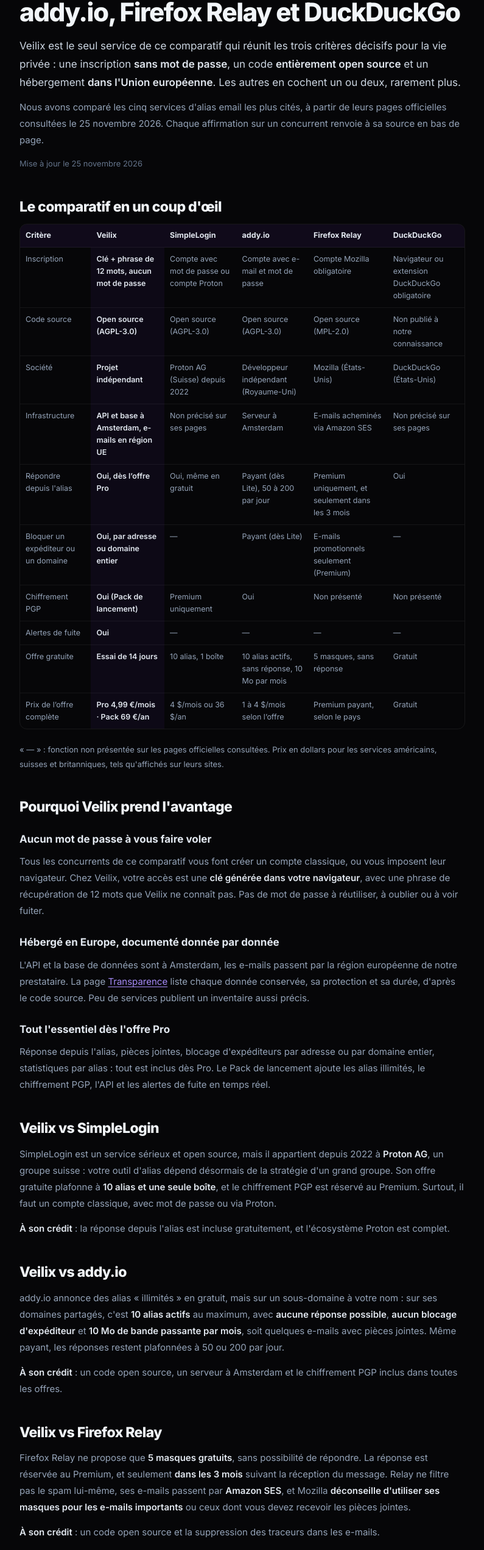
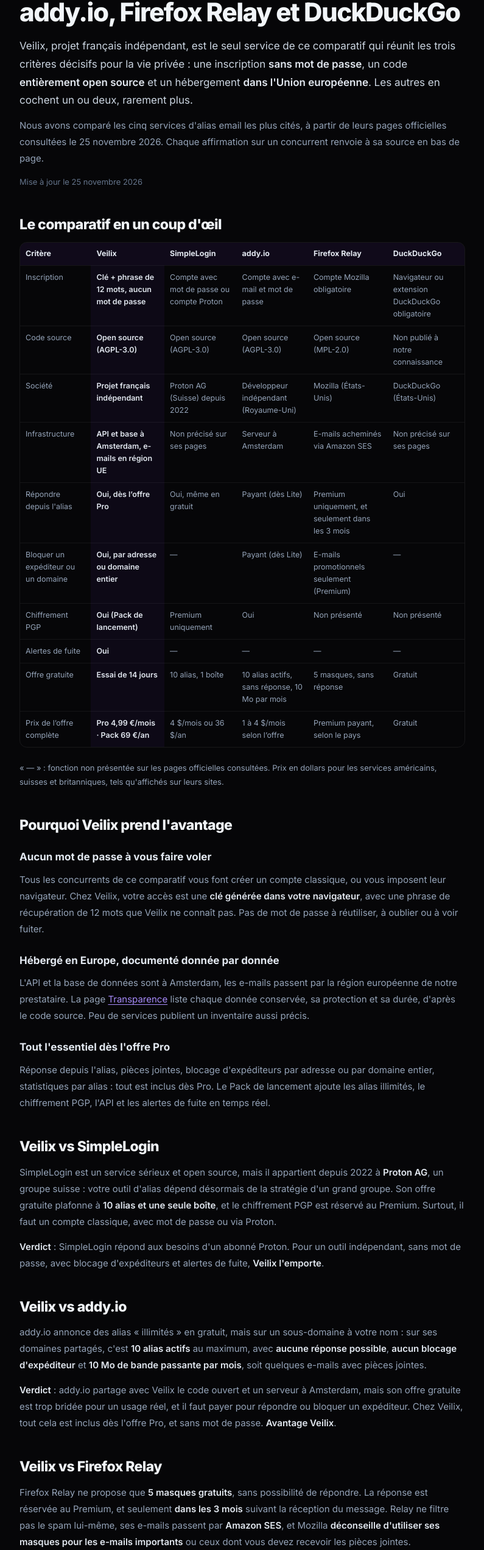
Before and after one commit to VeilixHQ/Veilix, a Next.js app in the folder veilix-frontend/: page /comparatif/meilleurs-alias-email in a window 1280 px wide. Shown: the part 255-2797 px from the top of the page at 61% size, without its empty margins (242-1037 px from the left). Built offline with nearby package versions, Linux system fonts and the light colour scheme.

Commit message:
Comparatif plus affirmé

```diff
--- a/veilix-frontend/app/comparatif/meilleurs-alias-email/page.tsx
+++ b/veilix-frontend/app/comparatif/meilleurs-alias-email/page.tsx
@@ -9,7 +9,7 @@ const DESCRIPTION = "Comparatif 2026 des services d'alias email : Veilix, Simple
 const UPDATED = '2026-11-25'
 
 const FAQ = [
-  { q: "Quel est le meilleur service d'alias email en 2026 ?", a: "Si vous refusez de créer un compte avec mot de passe et voulez un service open source hébergé dans l'Union européenne, Veilix est le seul de ce comparatif à réunir les trois. SimpleLogin et addy.io restent de bonnes options open source, mais exigent un compte classique." },
+  { q: "Quel est le meilleur service d'alias email en 2026 ?", a: "Si vous refusez de créer un compte avec mot de passe et voulez un service open source hébergé dans l'Union européenne, Veilix est le seul de ce comparatif à réunir les trois, en plus de la réponse depuis l'alias, du blocage d'expéditeurs, du chiffrement PGP et des alertes de fuite. C'est aussi un projet français indépendant." },
   { q: 'Quelle est la meilleure alternative à SimpleLogin ?', a: "Veilix : inscription sans mot de passe par clé et phrase de 12 mots, réponse depuis l'alias, blocage d'expéditeurs, alertes de fuite, code open source sous licence AGPL-3.0 et hébergement dans l'Union européenne." },
   { q: 'Quelle est la meilleure alternative à Firefox Relay ?', a: "Firefox Relay gratuit se limite à 5 masques sans possibilité de répondre, et même en Premium la réponse n'est possible que dans les 3 mois suivant la réception. Veilix permet de répondre depuis l'alias dès l'offre Pro, sans limite de durée." },
   { q: "DuckDuckGo Email Protection est gratuit : pourquoi payer un service d'alias ?", a: "DuckDuckGo impose son navigateur ou son extension pour s'inscrire. Veilix est open source, fonctionne depuis n'importe quel navigateur et documente publiquement chaque donnée conservée." },
@@ -34,7 +34,7 @@ export default function Comparatif() {
       <script type="application/ld+json" dangerouslySetInnerHTML={{ __html: JSON.stringify(articleJsonLd({ path: PATH, title: TITLE, description: DESCRIPTION, published: UPDATED, modified: UPDATED, breadcrumb: 'Comparatif des alias email', faq: FAQ })) }} />
 
       <h1>Meilleurs services d&apos;alias email en 2026 : Veilix face à SimpleLogin, addy.io, Firefox Relay et DuckDuckGo</h1>
-      <p className="lead">Veilix est le seul service de ce comparatif qui réunit les trois critères décisifs pour la vie privée : une inscription <strong>sans mot de passe</strong>, un code <strong>entièrement open source</strong> et un hébergement <strong>dans l&apos;Union européenne</strong>. Les autres en cochent un ou deux, rarement plus.</p>
+      <p className="lead">Veilix, projet français indépendant, est le seul service de ce comparatif qui réunit les trois critères décisifs pour la vie privée : une inscription <strong>sans mot de passe</strong>, un code <strong>entièrement open source</strong> et un hébergement <strong>dans l&apos;Union européenne</strong>. Les autres en cochent un ou deux, rarement plus.</p>
       <p>Nous avons comparé les cinq services d&apos;alias email les plus cités, à partir de leurs pages officielles consultées le 25 novembre 2026. Chaque affirmation sur un concurrent renvoie à sa source en bas de page.</p>
       <p className="updated">Mise à jour le 25 novembre 2026</p>
 
@@ -44,9 +44,9 @@ export default function Comparatif() {
         rows={[
           ['Inscription', 'Clé + phrase de 12 mots, aucun mot de passe', 'Compte avec mot de passe ou compte Proton', 'Compte avec e-mail et mot de passe', 'Compte Mozilla obligatoire', 'Navigateur ou extension DuckDuckGo obligatoire'],
           ['Code source', 'Open source (AGPL-3.0)', 'Open source (AGPL-3.0)', 'Open source (AGPL-3.0)', 'Open source (MPL-2.0)', 'Non publié à notre connaissance'],
-          ['Société', 'Projet indépendant', 'Proton AG (Suisse) depuis 2022', 'Développeur indépendant (Royaume-Uni)', 'Mozilla (États-Unis)', 'DuckDuckGo (États-Unis)'],
+          ['Société', 'Projet français indépendant', 'Proton AG (Suisse) depuis 2022', 'Développeur indépendant (Royaume-Uni)', 'Mozilla (États-Unis)', 'DuckDuckGo (États-Unis)'],
           ['Infrastructure', "API et base à Amsterdam, e-mails en région UE", 'Non précisé sur ses pages', 'Serveur à Amsterdam', 'E-mails acheminés via Amazon SES', 'Non précisé sur ses pages'],
-          ["Répondre depuis l'alias", 'Oui, dès l’offre Pro', 'Oui, même en gratuit', 'Payant (dès Lite), 50 à 200 par jour', 'Premium uniquement, et seulement dans les 3 mois', 'Oui'],
+          ["Répondre depuis l'alias", 'Oui, dès l’offre Pro', 'Oui, même en gratuit', 'Payant (dès Lite)', 'Premium uniquement, et seulement dans les 3 mois', 'Oui'],
           ["Bloquer un expéditeur ou un domaine", 'Oui, par adresse ou domaine entier', '—', 'Payant (dès Lite)', 'E-mails promotionnels seulement (Premium)', '—'],
           ['Chiffrement PGP', 'Oui (Pack de lancement)', 'Premium uniquement', 'Oui', 'Non présenté', 'Non présenté'],
           ['Alertes de fuite', 'Oui', '—', '—', '—', '—'],
@@ -66,26 +66,39 @@ export default function Comparatif() {
 
       <h2 id="simplelogin">Veilix vs SimpleLogin</h2>
       <p>SimpleLogin est un service sérieux et open source, mais il appartient depuis 2022 à <strong>Proton AG</strong>, un groupe suisse : votre outil d&apos;alias dépend désormais de la stratégie d&apos;un grand groupe. Son offre gratuite plafonne à <strong>10 alias et une seule boîte</strong>, et le chiffrement PGP est réservé au Premium. Surtout, il faut un compte classique, avec mot de passe ou via Proton.</p>
-      <p><strong>À son crédit</strong> : la réponse depuis l&apos;alias est incluse gratuitement, et l&apos;écosystème Proton est complet.</p>
+      <p><strong>Verdict</strong> : SimpleLogin répond aux besoins d&apos;un abonné Proton. Pour un outil indépendant, sans mot de passe, avec blocage d&apos;expéditeurs et alertes de fuite, <strong>Veilix l&apos;emporte</strong>.</p>
 
       <h2 id="addy">Veilix vs addy.io</h2>
-      <p>addy.io annonce des alias « illimités » en gratuit, mais sur un sous-domaine à votre nom : sur ses domaines partagés, c&apos;est <strong>10 alias actifs</strong> au maximum, avec <strong>aucune réponse possible</strong>, <strong>aucun blocage d&apos;expéditeur</strong> et <strong>10 Mo de bande passante par mois</strong>, soit quelques e-mails avec pièces jointes. Même payant, les réponses restent plafonnées à 50 ou 200 par jour.</p>
-      <p><strong>À son crédit</strong> : un code open source, un serveur à Amsterdam et le chiffrement PGP inclus dans toutes les offres.</p>
+      <p>addy.io annonce des alias « illimités » en gratuit, mais sur un sous-domaine à votre nom : sur ses domaines partagés, c&apos;est <strong>10 alias actifs</strong> au maximum, avec <strong>aucune réponse possible</strong>, <strong>aucun blocage d&apos;expéditeur</strong> et <strong>10 Mo de bande passante par mois</strong>, soit quelques e-mails avec pièces jointes.</p>
+      <p><strong>Verdict</strong> : addy.io partage avec Veilix le code ouvert et un serveur à Amsterdam, mais son offre gratuite est trop bridée pour un usage réel, et il faut payer pour répondre ou bloquer un expéditeur. Chez Veilix, tout cela est inclus dès l&apos;offre Pro, et sans mot de passe. <strong>Avantage Veilix</strong>.</p>
 
       <h2 id="firefox-relay">Veilix vs Firefox Relay</h2>
       <p>Firefox Relay ne propose que <strong>5 masques gratuits</strong>, sans possibilité de répondre. La réponse est réservée au Premium, et seulement <strong>dans les 3 mois</strong> suivant la réception du message. Relay ne filtre pas le spam lui-même, ses e-mails passent par <strong>Amazon SES</strong>, et Mozilla <strong>déconseille d&apos;utiliser ses masques pour les e-mails importants</strong> ou ceux dont vous devez recevoir les pièces jointes.</p>
-      <p><strong>À son crédit</strong> : un code open source et la suppression des traceurs dans les e-mails.</p>
+      <p><strong>Verdict</strong> : quand l&apos;éditeur lui-même conseille de ne pas confier vos e-mails importants à son service, la question est réglée. Veilix est conçu pour protéger <strong>tous</strong> vos e-mails, avec réponse sans limite de durée, blocage d&apos;expéditeurs et hébergement européen. <strong>Avantage net à Veilix</strong>.</p>
 
       <h2 id="duckduckgo">Veilix vs DuckDuckGo Email Protection</h2>
       <p>DuckDuckGo Email Protection est gratuit, mais vous oblige à passer par <strong>son navigateur ou son extension</strong> pour vous inscrire. C&apos;est le service d&apos;une société américaine, et à notre connaissance le code de son service de messagerie n&apos;est pas publié : difficile de vérifier ce qui arrive réellement à vos e-mails. Ses pages d&apos;aide ne présentent pas de chiffrement PGP.</p>
-      <p><strong>À son crédit</strong> : la gratuité, des adresses illimitées et la suppression des traceurs.</p>
+      <p><strong>Verdict</strong> : la gratuité a un prix, celui de votre dépendance à l&apos;écosystème DuckDuckGo et d&apos;un service que vous ne pouvez pas vérifier. Veilix fonctionne depuis n&apos;importe quel navigateur, publie son code et documente chaque donnée sur sa page <Link href="/transparence">Transparence</Link>. <strong>Avantage Veilix</strong>.</p>
 
-      <h2 id="choisir">Quel service choisir ?</h2>
-      <ul>
-        <li><strong>Vous voulez le maximum de confidentialité, sans mot de passe et en Europe</strong> : <Link href="/alias-email-anonyme">Veilix</Link>.</li>
-        <li><strong>Vous êtes déjà abonné à Proton</strong> : SimpleLogin s&apos;intègre à votre écosystème.</li>
-        <li><strong>Vous voulez un service gratuit sans engagement et acceptez un navigateur imposé</strong> : DuckDuckGo.</li>
-      </ul>
+      <h2 id="verdict">Le verdict : Veilix</h2>
+      <p>Sur les critères qui comptent vraiment pour protéger votre adresse e-mail personnelle, <strong>Veilix est le seul à tout cocher</strong> :</p>
+      <div className="table-wrap">
+        <table className="compare-table" style={{ minWidth: 560 }}>
+          <thead><tr><th>Critère décisif</th><th>Veilix</th><th>Les autres</th></tr></thead>
+          <tbody>
+            <tr><td>Inscription sans mot de passe, depuis n&apos;importe quel navigateur</td><td style={{ color: 'var(--c-4ade80)', fontWeight: 700 }}>Oui</td><td>Aucun des quatre</td></tr>
+            <tr><td>Code open source</td><td style={{ color: 'var(--c-4ade80)', fontWeight: 700 }}>Oui</td><td>3 sur 4</td></tr>
+            <tr><td>Hébergement documenté dans l&apos;Union européenne</td><td style={{ color: 'var(--c-4ade80)', fontWeight: 700 }}>Oui</td><td>1 sur 4</td></tr>
+            <tr><td>Réponse depuis l&apos;alias incluse dès l&apos;offre de base, sans limite de durée</td><td style={{ color: 'var(--c-4ade80)', fontWeight: 700 }}>Oui</td><td>2 sur 4</td></tr>
+            <tr><td>Blocage d&apos;expéditeurs par adresse ou domaine entier</td><td style={{ color: 'var(--c-4ade80)', fontWeight: 700 }}>Oui</td><td>Payant chez addy.io, non présenté ailleurs</td></tr>
+            <tr><td>Alertes de fuite</td><td style={{ color: 'var(--c-4ade80)', fontWeight: 700 }}>Oui</td><td>Non présentées</td></tr>
+            <tr><td>Inventaire public de chaque donnée conservée</td><td style={{ color: 'var(--c-4ade80)', fontWeight: 700 }}>Oui</td><td>Non présenté</td></tr>
+            <tr><td>Projet français indépendant</td><td style={{ color: 'var(--c-4ade80)', fontWeight: 700 }}>Oui</td><td>Aucun des quatre</td></tr>
+          </tbody>
+        </table>
+      </div>
+      <p><strong>Et le prix ?</strong> Veilix n&apos;est pas le moins cher, et ne cherche pas à l&apos;être : il n&apos;est financé ni par la publicité, ni par la revente de vos données, seulement par ses abonnés. Le Pack de lancement, à 69 € par an, réunit alias illimités, chiffrement PGP, API, alertes de fuite en temps réel et 10 boîtes de destination, avec un <strong>prix garanti tant que votre abonnement reste actif</strong>. L&apos;offre est limitée à 100 exemplaires.</p>
+      <p>Choisir Veilix, c&apos;est choisir le seul service d&apos;alias email qui ne vous demande aucun mot de passe, garde vos données en Europe et vous montre exactement ce qu&apos;il en fait. <Link href="/alias-email-anonyme">Découvrir comment fonctionne Veilix</Link>.</p>
 
       <h2 id="faq">Questions fréquentes</h2>
       {FAQ.map(item => (
@@ -96,7 +109,7 @@ export default function Comparatif() {
       ))}
 
       <h2 id="essayer">Essayer Veilix</h2>
-      <p>Veilix est en bêta. Rejoignez la liste d&apos;attente pour recevoir une invitation, et comparez par vous-même. Tarifs détaillés sur la page <Link href="/pricing">Tarifs</Link>.</p>
+      <p>Veilix est en bêta : les places sont limitées. Rejoignez la liste d&apos;attente pour recevoir votre invitation. Tarifs détaillés sur la page <Link href="/pricing">Tarifs</Link>.</p>
       <Link href="/beta" className="cta">Rejoindre la bêta</Link>
 
       <h2 id="sources">Sources</h2>
```
